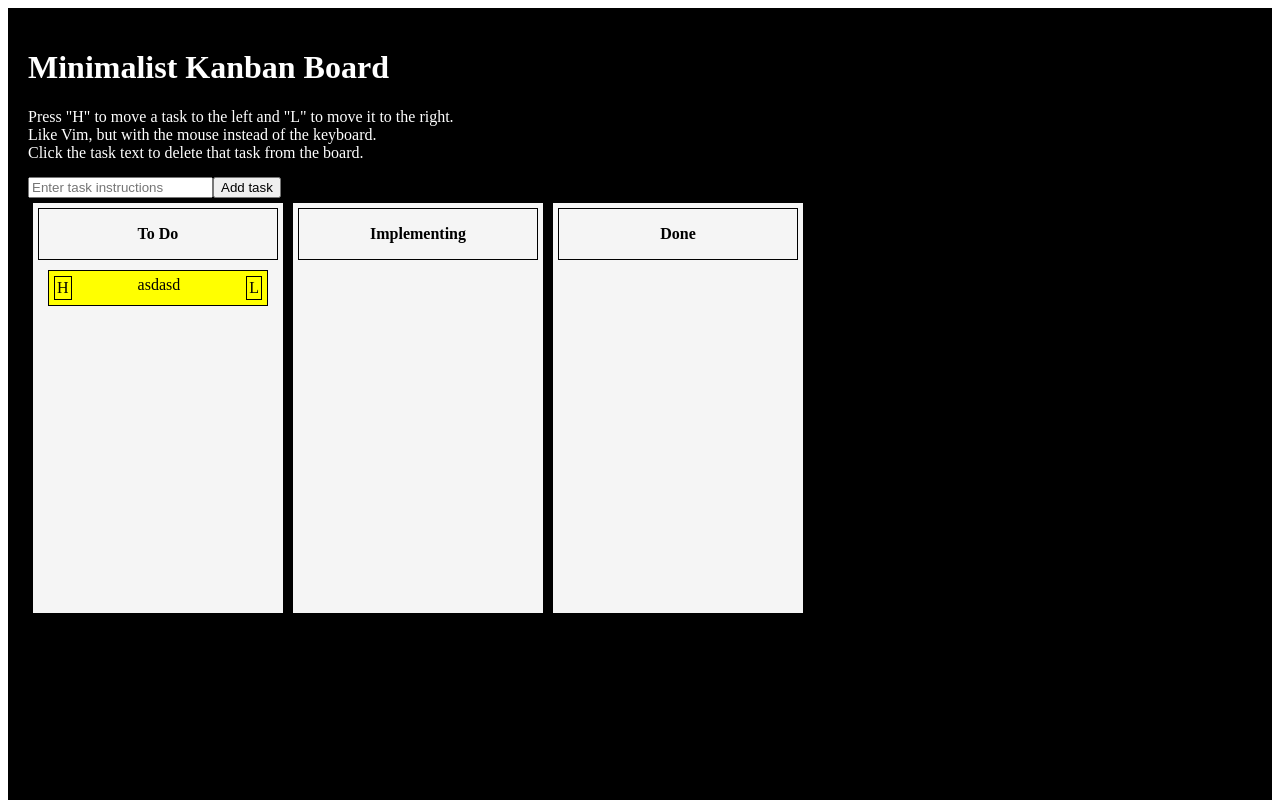
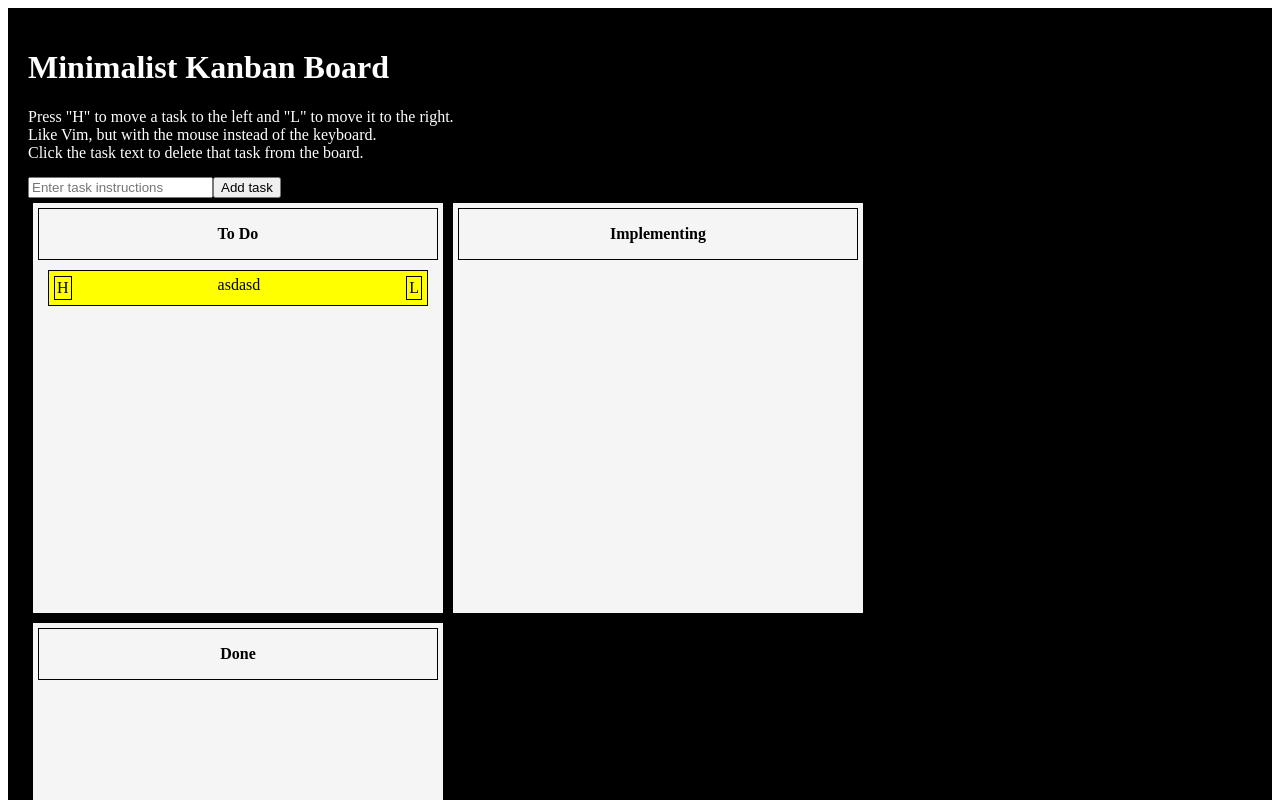
Before and after one commit to loofv/minimalist-kanban-board, an Angular app: page / in a window 1280 px wide. Shown: the top 800 px of the page. Built offline with nearby package versions, Linux system fonts and the light colour scheme.

Commit message:
Updated board with to fit bigger tasks

```diff
--- a/src/app/components/board/board.component.css
+++ b/src/app/components/board/board.component.css
@@ -10,7 +10,7 @@
     padding: 5px;
     background-color: whitesmoke;
     color: black;
-    width: 30vh;
+    width: 50vh;
     min-height: 50vh;
     vertical-align: top;
 
```
